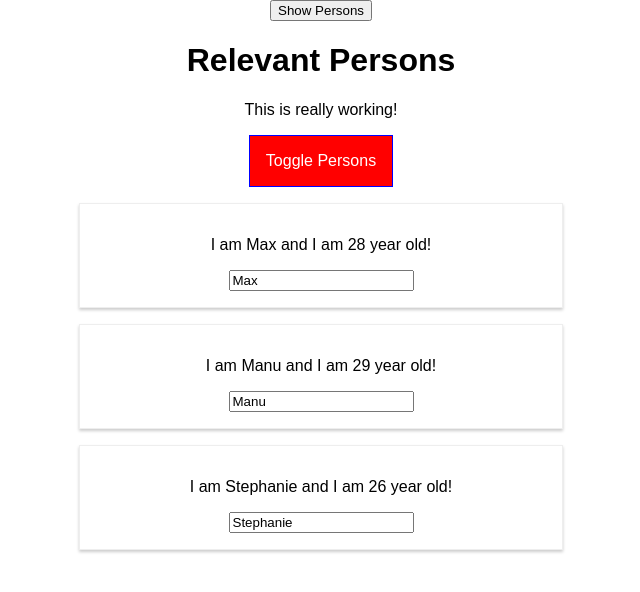
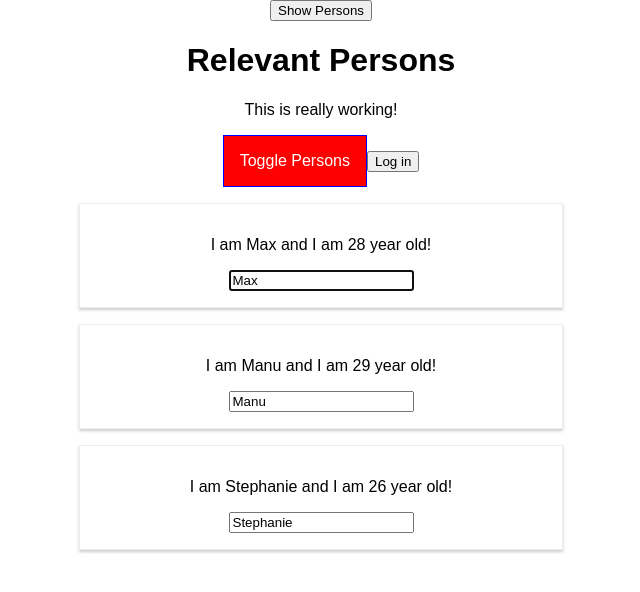
Before and after one commit to ugran/react-complete-guide, a React app: page / in a window 1280 px wide. Both pictures are taken after a click on the button "Show Persons". Shown: the top 592 px of the page, without its empty margins (319-959 px from the left). Built offline with nearby package versions, Linux system fonts and the light colour scheme.

Commit message:
first part

```diff
--- a/package.json
+++ b/package.json
@@ -31,6 +31,7 @@
     "postcss-flexbugs-fixes": "3.2.0",
     "postcss-loader": "2.0.8",
     "promise": "8.0.1",
+    "prop-types": "^15.6.2",
     "radium": "^0.24.1",
     "raf": "3.4.0",
     "react": "^16.4.0",
--- a/src/Components/Cockpit/Cockpit.css
+++ b/src/Components/Cockpit/Cockpit.css
@@ -6,7 +6,7 @@
     font-weight: bold;
 }
 
-.Cockpit  button {
+.Button {
     border:1px solid blue;
     padding: 16px;
     background-color: green;
@@ -15,16 +15,16 @@
     cursor: pointer;
 }
 
-.Cockpit button:hover {
+.Button:hover {
     background-color: lightgreen;
     color: black;
 }
 
-.Cockpit button.Red {
+.Button.Red {
     background-color: red;
 }
 
-.Cockpit button.Red:hover {
+.Button.Red:hover {
     background-color: salmon;
     color: black;
 }
--- a/src/Components/Cockpit/Cockpit.js
+++ b/src/Components/Cockpit/Cockpit.js
@@ -1,29 +1,31 @@
 import React from 'react';
 import classes from './Cockpit.css';
+import Aux from '../../hoc/Auxiliary';
 
 const cockpit = (props) => {
     const assignedClasses = [];
-    let btnClass = '';
+    let btnClass = classes.Button;
 
     if (props.showPersons){
-        btnClass = classes.Red;
+        btnClass = [classes.Button, classes.Red].join(' ');
     }
 
     if (props.persons.length <= 2) {
-      assignedClasses.push( classes.red );
+        assignedClasses.push( classes.red );
     }
     if (props.persons.length <= 1) {
-      assignedClasses.push( classes.bold );
+        assignedClasses.push( classes.bold );
     }
 
     return (
-        <div className={classes.Cockpit}>
+        <Aux>
             <h1>{props.appTitle}</h1>
             <p className={assignedClasses.join(' ')}>This is really working!</p>
             <button
             className={btnClass}
             onClick={props.clicked}>Toggle Persons</button>
-        </div>
+            <button onClick={props.login}>Log in</button>
+        </Aux>
     );
 };
 
--- a/src/Components/Persons/Person/Person.js
+++ b/src/Components/Persons/Person/Person.js
@@ -1,5 +1,10 @@
 import React, { Component } from 'react';
+import PropTypes from 'prop-types';
+
 import classes from './Person.css';
+import Aux from '../../../hoc/Auxiliary';
+import withClass from '../../../hoc/withClass';
+import { AuthContext } from '../../../Containers/App';
 
 class Person extends Component {
     constructor(props) {
@@ -13,18 +18,40 @@
 
     componentDidMount() {
         console.log('[Person.js] Inside componentDidMount()');
+        if (this.props.position === 0) {
+            this.inputElement.focus();
+        }
     }
 
     render () {
         console.log('[Person.js] Inside render()');
         return (
-            <div className={classes.Person}>
+            <Aux>
+                <AuthContext.Consumer>
+                    {auth => auth ? <p>I'm Authenticated!</p> : null}
+                </AuthContext.Consumer>
                 <p onClick={this.props.click}>I am {this.props.name} and I am {this.props.age} year old!</p>
                 <p>{this.props.children}</p>
-                <input type='text' onChange={this.props.changed} value={this.props.name} />
-            </div>
+                <input
+                    type='text'
+                    ref={(inp) => { this.inputElement = inp }}
+                    onChange={this.props.changed}
+                    value={this.props.name} />
+            </Aux>
         )
+        // return [
+        //     <p key='1' onClick={this.props.click}>I am {this.props.name} and I am {this.props.age} year old!</p>,
+        //     <p key='2'>{this.props.children}</p>,
+        //     <input key='3' type='text' onChange={this.props.changed} value={this.props.name} />
+        // ]
     }
 }
 
-export default Person;
+Person.propTypes = {
+    click: PropTypes.func,
+    name: PropTypes.string,
+    age: PropTypes.number,
+    changed: PropTypes.func
+};
+
+export default withClass(Person, classes.Person);
--- a/src/Components/Persons/Persons.js
+++ b/src/Components/Persons/Persons.js
@@ -41,6 +41,7 @@
             return <Person
                 click={() => this.props.clicked(index)}
                 name={person.name}
+                position={index}
                 age={person.age}
                 key={person.id}
                 changed={(event) => this.props.changed(event, person.id)} />
--- a/src/Containers/App.js
+++ b/src/Containers/App.js
@@ -2,6 +2,10 @@
 import classes from './App.css';
 import Persons from '../Components/Persons/Persons';
 import Cockpit from  '../Components/Cockpit/Cockpit';
+import Aux from '../hoc/Auxiliary';
+import withClass from '../hoc/withClass';
+
+export const AuthContext = React.createContext(false);
 
 class App extends PureComponent {
   constructor(props) {
@@ -14,7 +18,9 @@
         { id: 'as', name: 'Stephanie', age: 26}
       ],
       otherState: 'some other value',
-      showPersons: false
+      showPersons: false,
+      toggleClicked: 0,
+      authenticated: false
     }
   }
 
@@ -34,6 +40,16 @@
 
   componentWillUpdate(nextProps,nextState) {
       console.log('[UPDATE] App.js inside componentWillUpdate', nextProps, nextState);
+  }
+
+  static getDerivedStateFromProps(nextProps,prevState) {
+    console.log('[UPDATE] App.js inside getDerivedStateFromProps', nextProps, prevState);
+
+    return prevState;
+  }
+
+  getSnapshotBeforeUpdate() {
+    console.log('[UPDATE] App.js inside getSnapshotBeforeUpdate');
   }
 
   componentDidUpdate() {
@@ -73,7 +89,16 @@
 
   togglePersonsHandler = () => {
     const doesShow = this.state.showPersons;
-    this.setState({showPersons: !doesShow});
+    this.setState( (prevState, props) => {
+      return {
+        showPersons: !doesShow,
+        toggleClicked: prevState.toggleClicked + 1
+      }
+    });
+  }
+
+  loginHandler = () => {
+    this.setState({authenticated: true});
   }
 
   render() {
@@ -88,17 +113,18 @@
     }
 
     return (
-        <div className={classes.App}>
+      <Aux>
           <button onClick={()=>{this.setState({showPersons: true})}}>Show Persons</button>
           <Cockpit
             appTitle = {this.props.title}
             showPersons = {this.state.showPersons}
             persons = {this.state.persons}
-            clicked = {this.togglePersonsHandler} />
-          {persons}
-        </div>
+            clicked = {this.togglePersonsHandler}
+            login = {this.loginHandler} />
+            <AuthContext.Provider value={this.state.authenticated}>{persons}</AuthContext.Provider>
+      </Aux>
     );
   }
 }
 
-export default App;
+export default withClass(App, classes.App);
--- /dev/null
+++ b/src/hoc/Auxiliary.js
@@ -0,0 +1,3 @@
+const aux = (props) => props.children;
+
+export default aux;
--- /dev/null
+++ b/src/hoc/withClass.js
@@ -0,0 +1,23 @@
+import React, { Component } from 'react';
+
+// const withClass = (WrappedComponent, className) => {
+//     return (props) => (
+//         <div className={className}>
+//             <WrappedComponent {...props} />
+//         </div>
+//     )
+// }
+
+const withClass = (WrappedComponent, className) => {
+    return class extends Component {
+        render () {
+            return (
+                <div className={className}>
+                    <WrappedComponent {...this.props} />
+                </div>
+            )
+        }
+    }
+}
+
+export default withClass;
```
Also changed, not shown: 1 other file (tests, documents, lock files or other folders).
